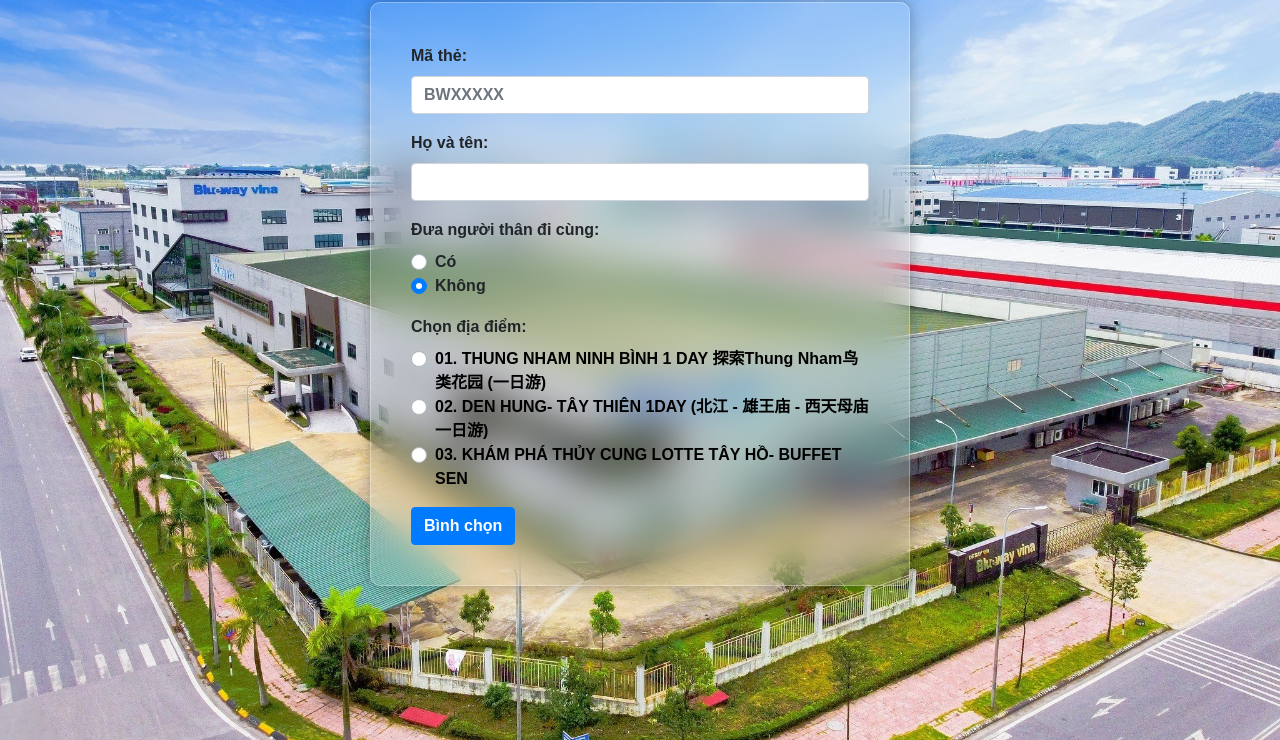
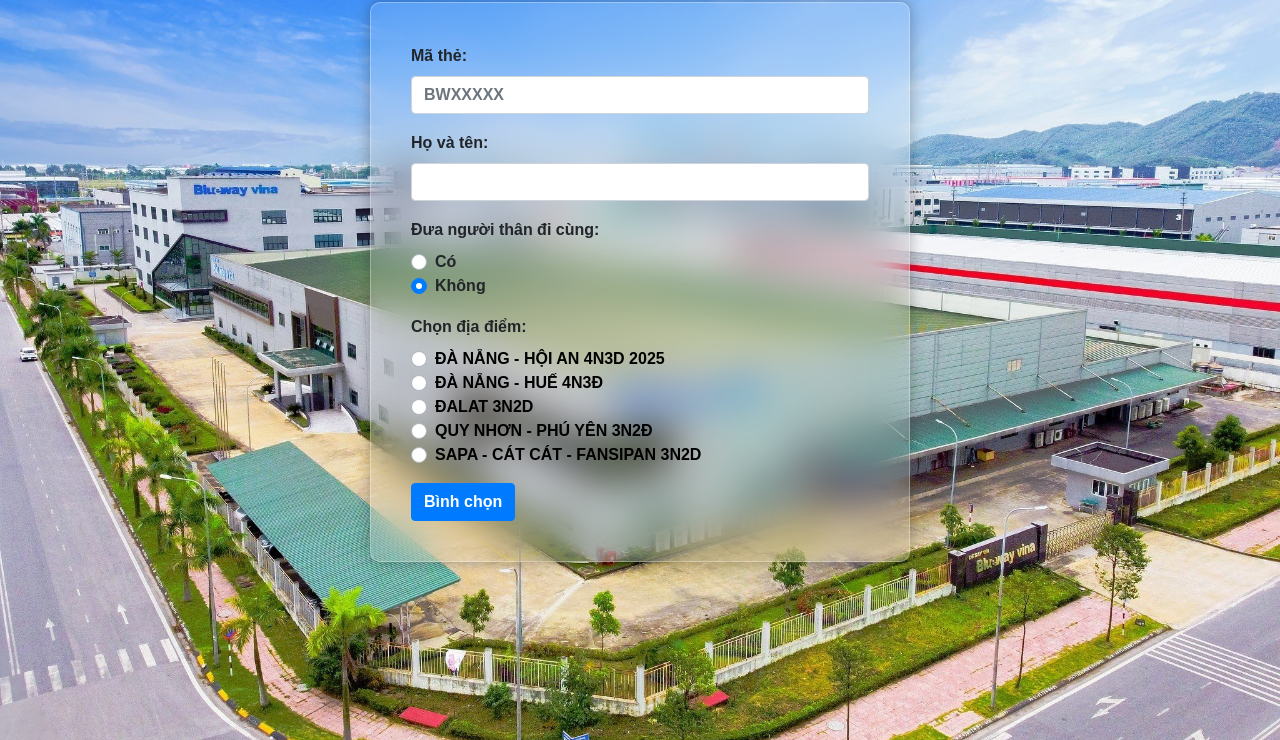
Before and after one commit to tungnoobn123/bluewayvina, a plain HTML site: page index.html in a window 1280 px wide. Shown: the part 60-800 px from the top of the page. Drawn offline with nearby package versions, Linux system fonts and the light colour scheme; some packages are replaced by stand-ins of ours; a script that the page names is missing.

Commit message:
Add files via upload

```diff
--- a/index.html
+++ b/index.html
@@ -12,12 +12,12 @@
     <meta property="og:site_name" content="Bình chọn địa điểm du lịch công ty Blueway Vina 2025">
     <meta property="og:type" content="website">
     <meta property="og:title" content="Bình chọn địa điểm du lịch công ty Blueway Vina 2025">
-    <meta property="og:url" content="https://tungnoobn123.github.io/bluewayvina1/img/blueway.jpg">
+    <meta property="og:url" content="https://tungnoobn123.github.io/bluewayvina/img/blueway.jpg">
     <meta property="og:description" content="Bình chọn địa điểm du lịch công ty Blueway Vina 2025">
-    <meta property="og:image" content="https://tungnoobn123.github.io/bluewayvina1/img/blueway.jpg">
-    <meta property="og:image:url" content="https://tungnoobn123.github.io/bluewayvina1/img/blueway.jpg">
-    <meta property="og:image:secure_url" content="https://tungnoobn123.github.io/bluewayvina1/img/blueway.jpg">
-    <link rel="shortcut icon" type="image/x-icon" href="https://tungnoobn123.github.io/bluewayvina1/img/blueway.jpg">
+    <meta property="og:image" content="https://tungnoobn123.github.io/bluewayvina/img/blueway.jpg">
+    <meta property="og:image:url" content="https://tungnoobn123.github.io/bluewayvina/img/blueway.jpg">
+    <meta property="og:image:secure_url" content="https://tungnoobn123.github.io/bluewayvina/img/blueway.jpg">
+    <link rel="shortcut icon" type="image/x-icon" href="https://tungnoobn123.github.io/bluewayvina/img/blueway.jpg">
     <style>
 
 
@@ -117,18 +117,25 @@ button.btn {
                         <div class="form-group">
                             <label>Chọn địa điểm:</label>
                             <div class="custom-control custom-radio">
-                                <input type="radio" id="customRadio3" name="location" class="custom-control-input" value="01. THUNG NHAM NINH BÌNH 1 DAY  探索Thung Nham鸟类花园 (一日游)">
-                                <label class="custom-control-label" for="customRadio3"> <a href="https://tungnoobn123.github.io/bluewayvina1/img/01. THUNG NHAM NINH BÌNH 1 DAY  探索Thung Nham鸟类花园 (一日游).pdf" target="_blank">01. THUNG NHAM NINH BÌNH 1 DAY  探索Thung Nham鸟类花园 (一日游)</a></label>
+                                <input type="radio" id="customRadio3" name="location" class="custom-control-input" value="ĐÀ NẴNG - HỘI AN 4N3D 2025">
+                                <label class="custom-control-label" for="customRadio3"> <a href="https://tungnoobn123.github.io/bluewayvina/img/ĐÀ NẴNG - HỘI AN 4N3D 2025.pdf" target="_blank">ĐÀ NẴNG - HỘI AN 4N3D 2025</a></label>
                             </div>
                             <div class="custom-control custom-radio">
-                                <input type="radio" id="customRadio4" name="location" class="custom-control-input" value="02. DEN HUNG- TÂY THIÊN 1DAY (北江 - 雄王庙 - 西天母庙一日游)">
-                                <label class="custom-control-label" for="customRadio4"> <a href="https://tungnoobn123.github.io/bluewayvina1/img/02. DEN HUNG- TÂY THIÊN 1DAY (北江 - 雄王庙 - 西天母庙一日游).pdf" target="_blank">02. DEN HUNG- TÂY THIÊN 1DAY (北江 - 雄王庙 - 西天母庙一日游)</a></label>
+                                <input type="radio" id="customRadio4" name="location" class="custom-control-input" value="ĐÀ NẴNG - HUẾ 4N3Đ">
+                                <label class="custom-control-label" for="customRadio4"> <a href="https://tungnoobn123.github.io/bluewayvina/img/ĐÀ NẴNG - HUẾ 4N3Đ.pdf" target="_blank">ĐÀ NẴNG - HUẾ 4N3Đ</a></label>
                             </div>
                             <div class="custom-control custom-radio">
-                                <input type="radio" id="customRadio5" name="location" class="custom-control-input" value="03. KHÁM PHÁ THỦY CUNG LOTTE TÂY HỒ- BUFFET SEN">
-                                <label class="custom-control-label" for="customRadio5"> <a href="https://tungnoobn123.github.io/bluewayvina1/img/03. KHÁM PHÁ THỦY CUNG LOTTE TÂY HỒ- BUFFET SEN.pdf" target="_blank">03. KHÁM PHÁ THỦY CUNG LOTTE TÂY HỒ- BUFFET SEN</a></label>
+                                <input type="radio" id="customRadio5" name="location" class="custom-control-input" value="ĐALAT 3N2D">
+                                <label class="custom-control-label" for="customRadio5"> <a href="https://tungnoobn123.github.io/bluewayvina/img/ĐALAT 3n2d full lịch.pdf" target="_blank">ĐALAT 3N2D</a></label>
                             </div>
-
+                            <div class="custom-control custom-radio">
+                                <input type="radio" id="customRadio6" name="location" class="custom-control-input" value="QUY NHƠN - PHÚ YÊN 3N2Đ">
+                                <label class="custom-control-label" for="customRadio6"> <a href="https://tungnoobn123.github.io/bluewayvina/img/QUY NHƠN - PHÚ YÊN 3N2Đ.pdf" target="_blank">QUY NHƠN - PHÚ YÊN 3N2Đ</a></label>
+                            </div>
+                            <div class="custom-control custom-radio">
+                                <input type="radio" id="customRadio7" name="location" class="custom-control-input" value="SAPA - CÁT CÁT - FANSIPAN 3N2D">
+                                <label class="custom-control-label" for="customRadio7"> <a href="https://tungnoobn123.github.io/bluewayvina/img/SAPA - CÁT CÁT - FANSIPAN 3N2D.pdf" target="_blank">SAPA - CÁT CÁT - FANSIPAN 3N2D</a></label>
+                            </div>
                         </div>
 
                         <button type="button" class="btn btn-primary" id="btnsave">Bình chọn</button>
@@ -272,7 +279,7 @@ button.btn {
         var milliseconds = ('00' + currentDate.getMilliseconds()).slice(-3); // Mili giây (thêm '00' hoặc '0' phía trước nếu số mili giây < 10 hoặc < 100)
             var formattedDate = year + month + day + hours + minutes + seconds + milliseconds;
                 //alert(formattedDate);
-                set(ref(db,"noidung2/"+formattedDate),{
+                set(ref(db,"noidung1/"+formattedDate),{
                     userid:cardCode,
                     username:fullName,
                     bringFamily:bringFamily,
```
